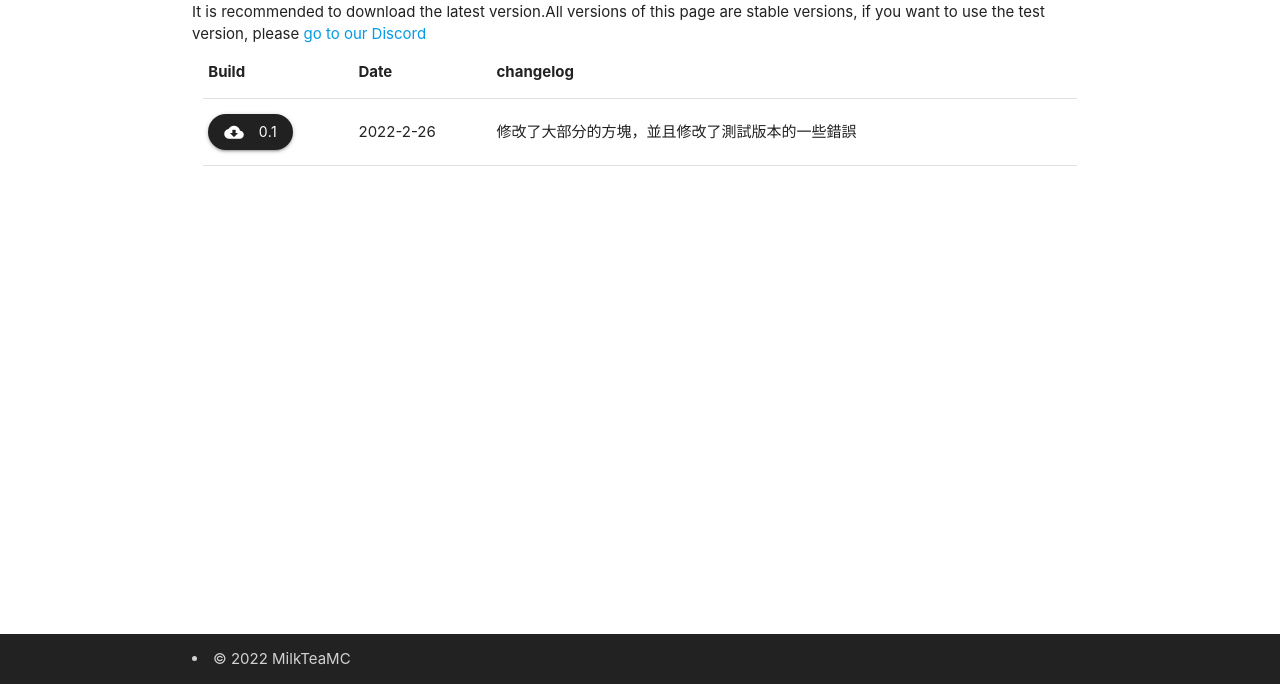
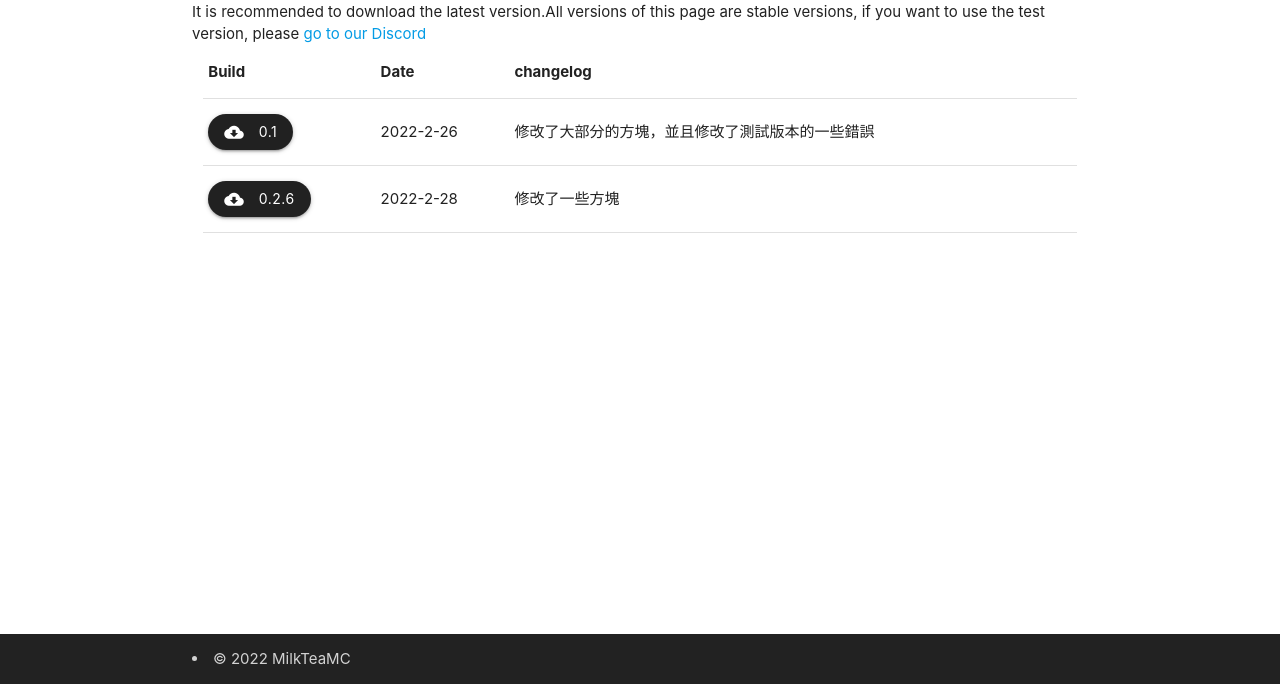
Before and after one commit to MagicTeaMC/download-page, a plain HTML site: page index.html in a window 1280 px wide. Shown: the part 116-800 px from the top of the page. Drawn offline with Linux system fonts and the light colour scheme.

Commit message:
Update index.html

```diff
--- a/index.html
+++ b/index.html
@@ -41,6 +41,12 @@
                             <td>2022-2-26</td>
                             <td>修改了大部分的方塊，並且修改了測試版本的一些錯誤</td>
                         </tr>
+                           <td><a href="files/OneMilks_Resource_pack_0.2.6.zip" class="btn waves-light waves-effect grey darken-4">
+                                            0.2.6<i class="material-icons left">cloud_download</i>
+                                        </a>
+                            </td>
+                            <td>2022-2-28</td>
+                            <td>修改了一些方塊</td>
                     </tbody>
                 </table>
             </div>
```
